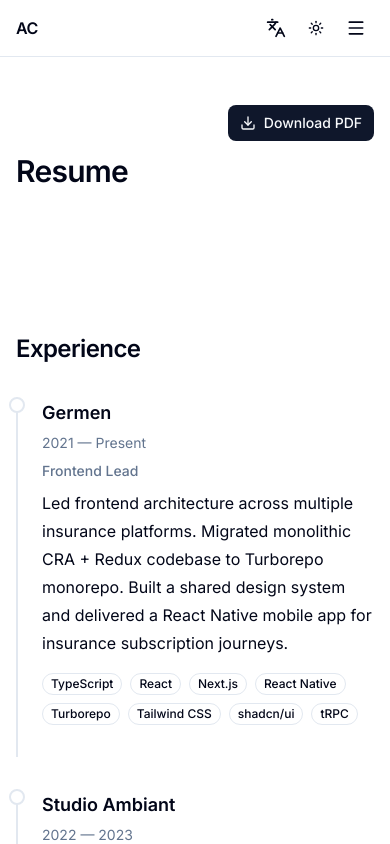
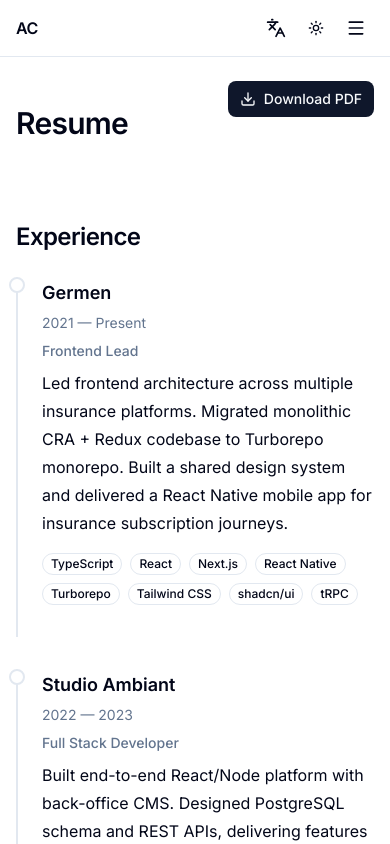
Before and after one commit to decuyperanthony/anthonydecuyper, a Next.js app: page /cv in a window 390 px wide. Shown: the top 844 px of the page. Built offline with nearby package versions, Linux system fonts and the light colour scheme.

Commit message:
fix: reduce excessive padding on mobile viewports (#14)

```diff
--- a/app/cv/page.tsx
+++ b/app/cv/page.tsx
@@ -14,7 +14,7 @@ export const metadata = {
 
 const CVPage = () => (
   <PageLayout className="print:py-0" hideFooterOnPrint>
-    <div className="mb-8 flex items-start justify-between gap-4 print:hidden">
+    <div className="mb-4 flex items-start justify-between gap-4 print:hidden sm:mb-8">
       <CVHeader />
       <CVDownload />
     </div>
--- a/components/layout/page-layout.tsx
+++ b/components/layout/page-layout.tsx
@@ -44,10 +44,10 @@ export const PageLayout = ({
   return (
     <div className="flex min-h-screen flex-col">
       <Header />
-      <main className={cn("flex-1 py-12", className)}>
+      <main className={cn("flex-1 py-6 sm:py-12", className)}>
         <PageContainer>
           {titleKey && (
-            <div className="space-y-4 py-12">
+            <div className="space-y-3 py-6 sm:space-y-4 sm:py-12">
               <Typography variant="h2" as="h1" className="sm:text-4xl">
                 {titleMap[titleKey]}
               </Typography>
--- a/components/sections/about.tsx
+++ b/components/sections/about.tsx
@@ -7,7 +7,7 @@ export const About = () => {
   const { t } = useI18n();
 
   return (
-    <section className="space-y-6 py-16">
+    <section className="space-y-4 py-10 sm:space-y-6 sm:py-16">
       <Typography variant="h3" as="h2">
         {t.about.title}
       </Typography>
--- a/components/sections/cv-header.tsx
+++ b/components/sections/cv-header.tsx
@@ -9,7 +9,7 @@ export const CVHeader = () => {
   return (
     <>
       <div className="print:hidden">
-        <div className="py-12">
+        <div className="py-6 sm:py-12">
           <Typography variant="h2" as="h1" className="sm:text-4xl">
             {t.cv.title}
           </Typography>
--- a/components/sections/education.tsx
+++ b/components/sections/education.tsx
@@ -8,8 +8,8 @@ export const Education = () => {
   const { locale, t } = useI18n();
 
   return (
-    <section className="space-y-12 py-16">
-      <div className="space-y-8">
+    <section className="space-y-8 py-10 sm:space-y-12 sm:py-16">
+      <div className="space-y-6 sm:space-y-8">
         <Typography variant="h3" as="h2">
           {t.cv.education}
         </Typography>
--- a/components/sections/experience.tsx
+++ b/components/sections/experience.tsx
@@ -9,7 +9,7 @@ export const Experience = () => {
   const { locale, t } = useI18n();
 
   return (
-    <section className="space-y-8 py-16">
+    <section className="space-y-6 py-10 sm:space-y-8 sm:py-16">
       <Typography variant="h3" as="h2">
         {t.experience.title}
       </Typography>
--- a/components/sections/hero.tsx
+++ b/components/sections/hero.tsx
@@ -12,7 +12,7 @@ export const Hero = () => {
   const { t } = useI18n();
 
   return (
-    <section className="py-20 sm:py-32">
+    <section className="py-12 sm:py-20 lg:py-32">
       <div className="space-y-6">
         <Typography
           variant="muted"
--- a/components/sections/skills.tsx
+++ b/components/sections/skills.tsx
@@ -16,7 +16,7 @@ export const Skills = () => {
   ];
 
   return (
-    <section className="space-y-8 py-16">
+    <section className="space-y-6 py-10 sm:space-y-8 sm:py-16">
       <Typography variant="h3" as="h2">
         {t.skills.title}
       </Typography>
```
